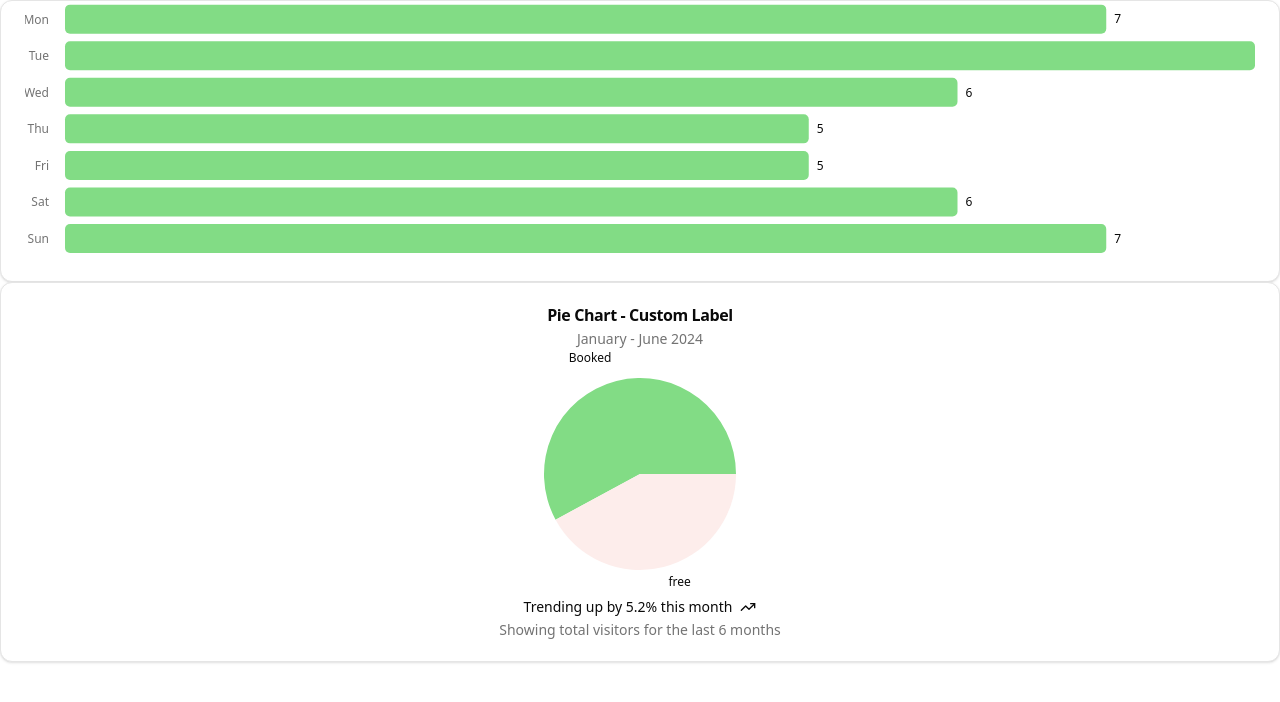
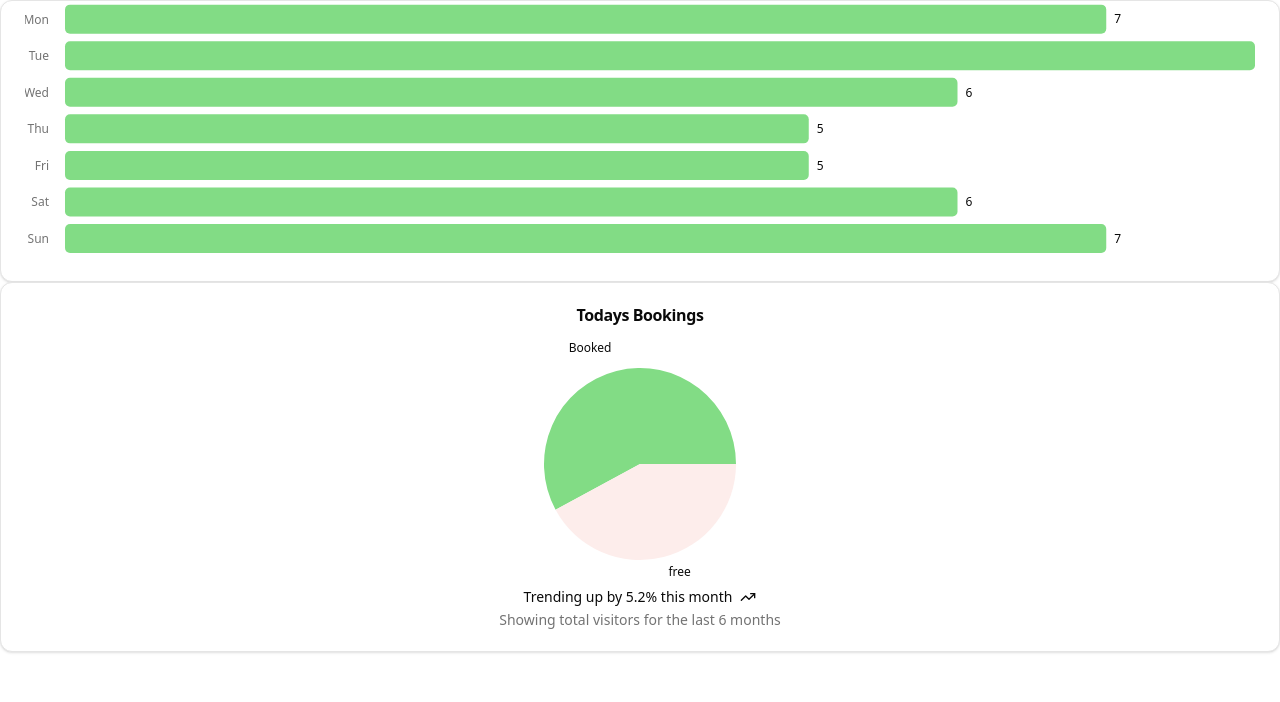
Before and after one commit to ScriptingMage/TourismTechnology2024, a Next.js app in the folder wwbs/: page /admin in a window 1280 px wide. Shown: the top 702 px of the page. Built offline with nearby package versions, Linux system fonts and the light colour scheme.

Commit message:
Card header

```diff
--- a/wwbs/src/app/admin/dailyPieChart.tsx
+++ b/wwbs/src/app/admin/dailyPieChart.tsx
@@ -39,10 +39,9 @@ const chartConfig = {
 
 export function DailyPieChart() {
     return (
-        <Card className="flex flex-col">
-            <CardHeader className="items-center pb-0">
-                <CardTitle>Pie Chart - Custom Label</CardTitle>
-                <CardDescription>January - June 2024</CardDescription>
+        <Card className="flex flex-col h-full">
+            <CardHeader className="items-center pb-4">
+                <CardTitle>Todays Bookings</CardTitle>
             </CardHeader>
             <CardContent className="flex-1 pb-0">
                 <ChartContainer
```
